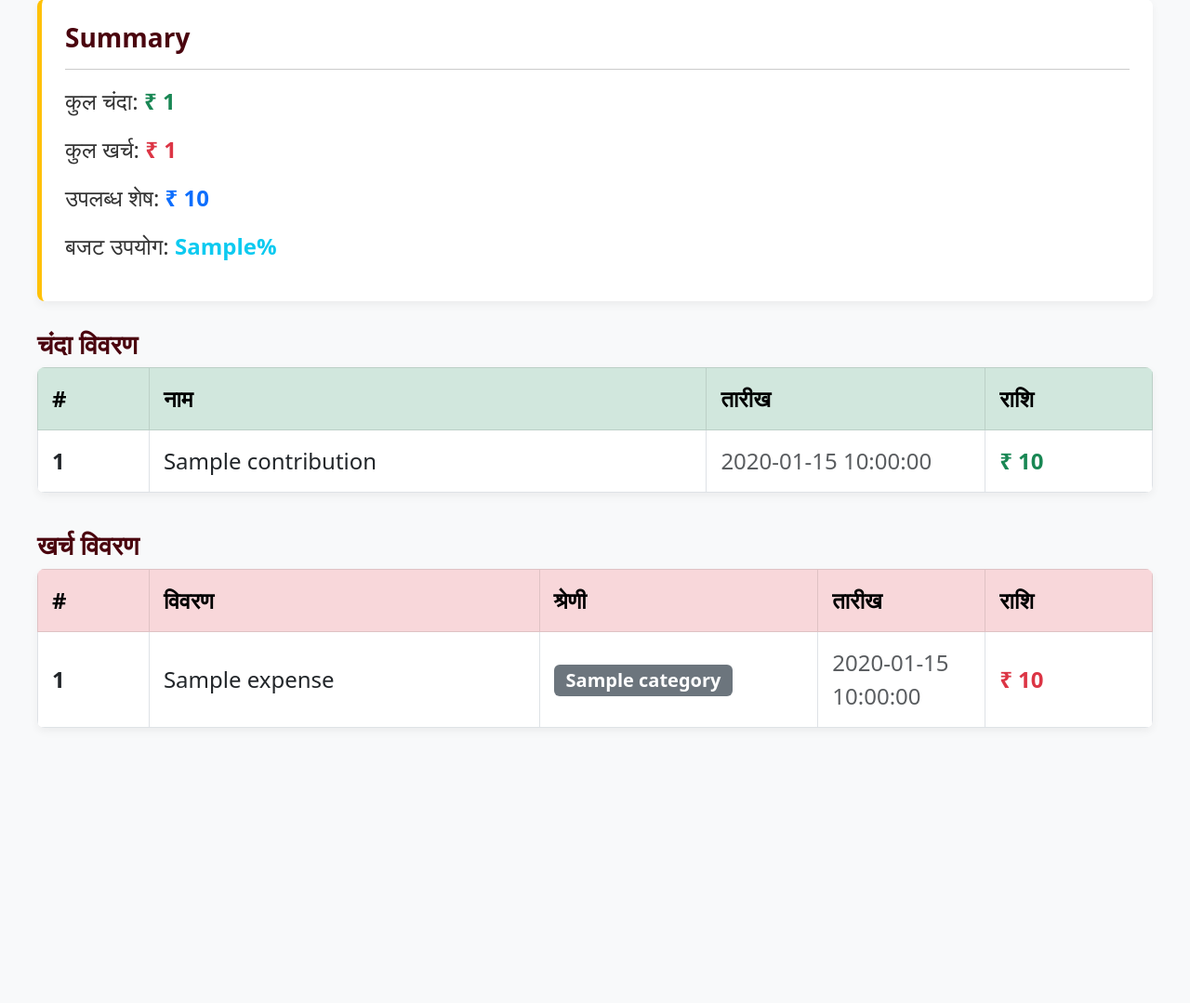
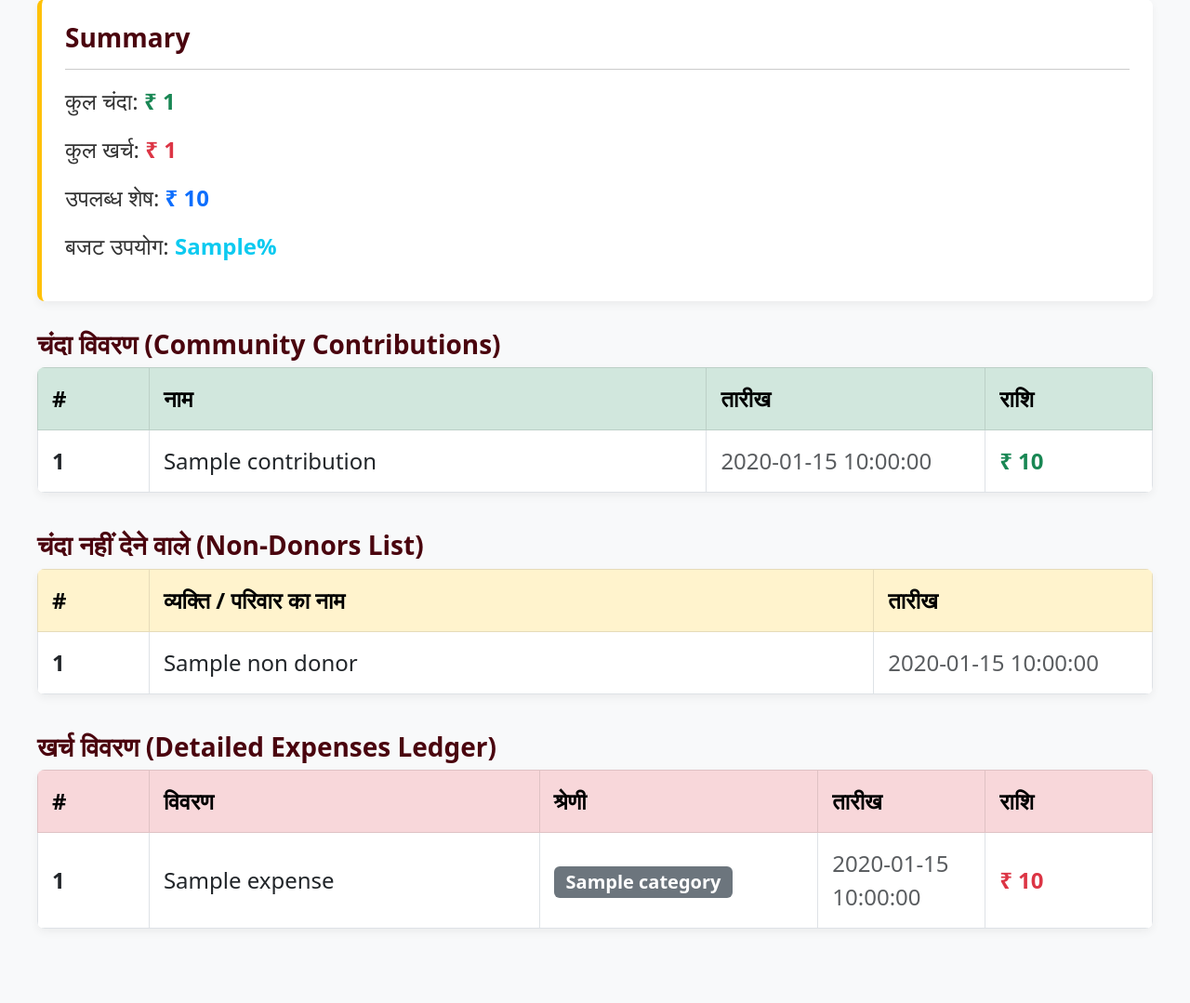
Before and after one commit to pachmodurga/pachmodurgapuja, a Flask app: template templates/full_report_print.html in a window 1280 px wide. Shown: the part 113-1192 px from the top of the page at 93% size. Before the commit the page ends 896 px from the top, so only its background shows below. Run offline with Flask 3, Linux system fonts and the light colour scheme; the template is opened without the code that fills it: most values are stand-ins (such as "Sample title", 1, 10 or a date in 2020); some libraries are stand-ins or nearby versions.

Commit message:
Update headings in full_report_print.html

```diff
--- a/templates/full_report_print.html
+++ b/templates/full_report_print.html
@@ -49,7 +49,7 @@
         <p>बजट उपयोग: <span class="fw-bold text-info">{{ utilization_ratio }}%</span></p>
     </div>
 
-    <h3>चंदा विवरण</h3>
+    <h3>चंदा विवरण (Community Contributions)</h3>
     <table class="table table-bordered align-middle fs-4">
         <thead class="table-success text-dark">
             <tr>
@@ -71,7 +71,27 @@
         </tbody>
     </table>
 
-    <h3>खर्च विवरण</h3>
+    <h3>चंदा नहीं देने वाले (Non-Donors List)</h3>
+    <table class="table table-bordered align-middle fs-4">
+        <thead class="table-warning text-dark">
+            <tr>
+                <th style="width: 10%;">#</th>
+                <th style="width: 65%;">व्यक्ति / परिवार का नाम</th>
+                <th style="width: 25%;">तारीख</th>
+            </tr>
+        </thead>
+        <tbody>
+            {% for nd in non_donors %}
+            <tr>
+                <td class="fw-bold">{{ loop.index }}</td>
+                <td>{{ nd.name }}</td>
+                <td class="text-muted">{{ nd.date }}</td>
+            </tr>
+            {% endfor %}
+        </tbody>
+    </table>
+
+    <h3>खर्च विवरण (Detailed Expenses Ledger)</h3>
     <table class="table table-bordered align-middle fs-4">
         <thead class="table-danger text-dark">
             <tr>
```
